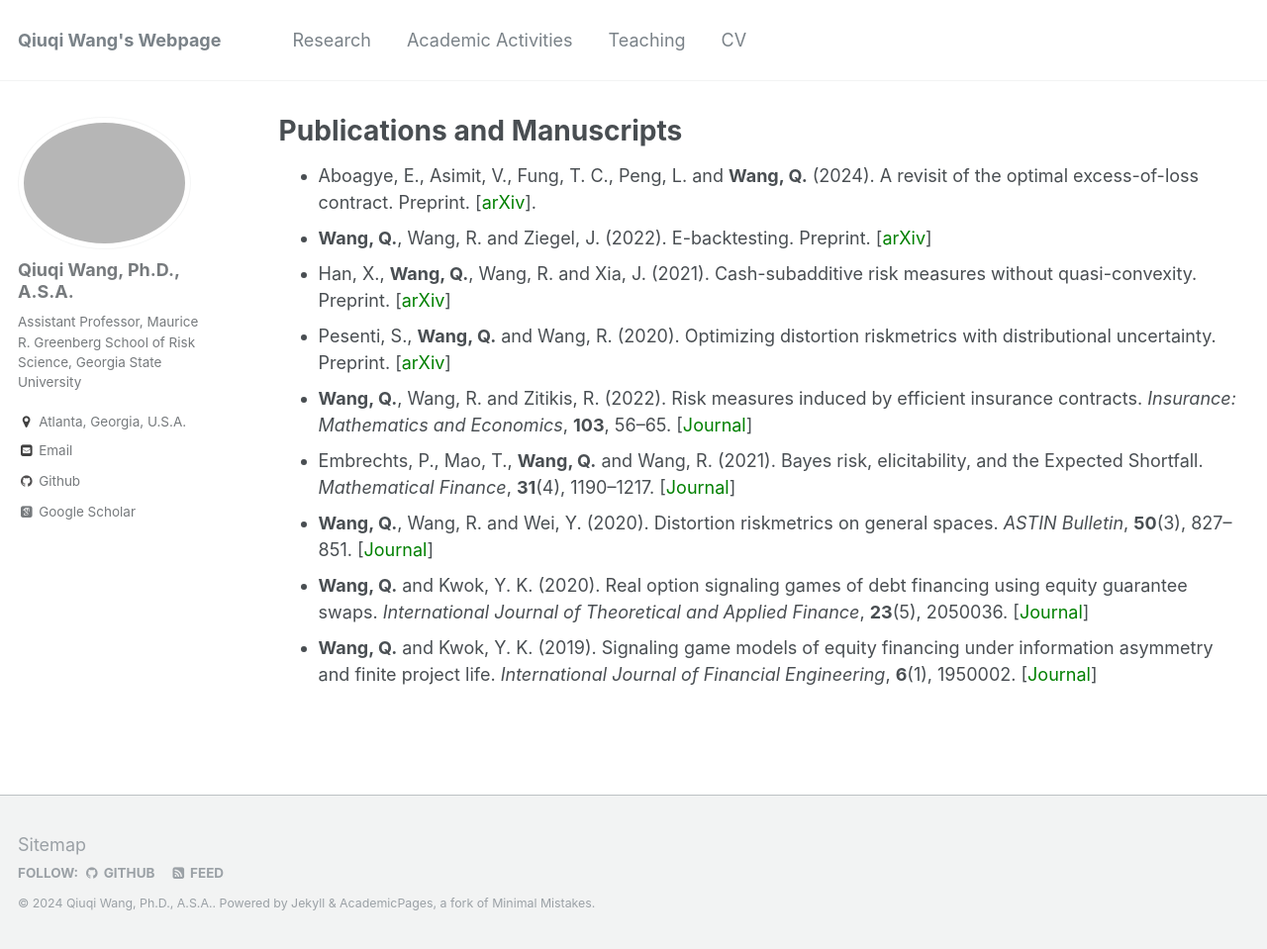
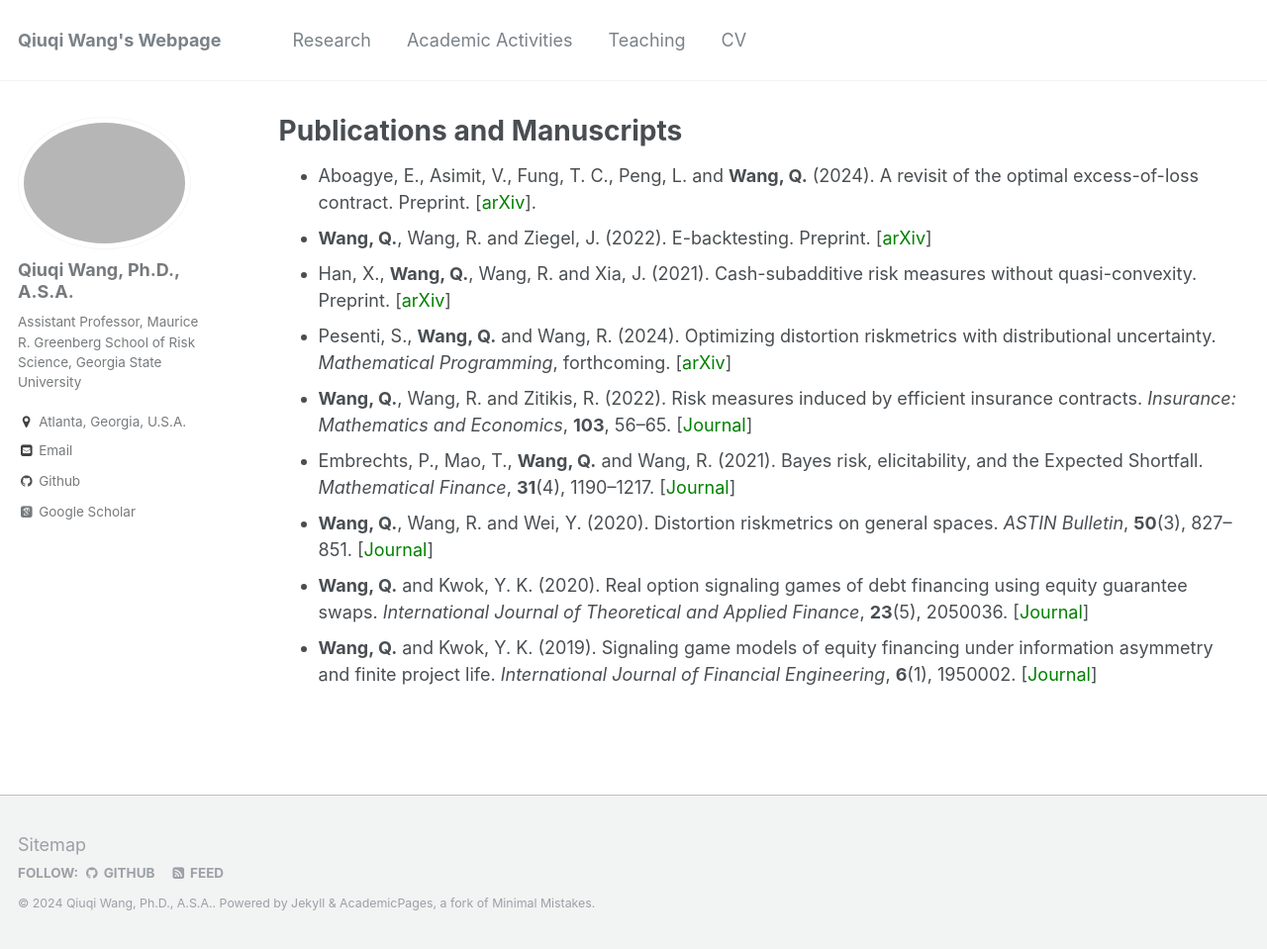
Before and after one commit to qwangan/qwangan.github.io, a Jekyll site: the page built from _pages/publications.md, in a window 1280 px wide and 959 px high. Shown: the whole window at 99% size. Built offline with Jekyll 4.4.1, drawn with Linux system fonts in a browser that asks for light colours; some web fonts are replaced.

Commit message:
Update publications.md

```diff
--- a/_pages/publications.md
+++ b/_pages/publications.md
@@ -8,7 +8,7 @@
 * Aboagye, E., Asimit, V., Fung, T. C., Peng, L. and **Wang, Q.** (2024). A revisit of the optimal excess-of-loss contract. Preprint. [[<span style="color:green">arXiv</span>]](https://arxiv.org/abs/2405.00188).
 * **Wang, Q.**, Wang, R. and Ziegel, J. (2022). E-backtesting. Preprint. [[<span style="color:green">arXiv</span>]](https://arxiv.org/abs/2209.00991)
 * Han, X., **Wang, Q.**, Wang, R. and Xia, J. (2021). Cash-subadditive risk measures without quasi-convexity. Preprint. [[<span style="color:green">arXiv</span>]](https://arxiv.org/abs/2110.12198#)
-* Pesenti, S., **Wang, Q.** and Wang, R. (2020). Optimizing distortion riskmetrics with distributional uncertainty. Preprint. [[<span style="color:green">arXiv</span>]](http://arxiv.org/abs/2011.04889)
+* Pesenti, S., **Wang, Q.** and Wang, R. (2024). Optimizing distortion riskmetrics with distributional uncertainty. *Mathematical Programming*, forthcoming. [[<span style="color:green">arXiv</span>]](http://arxiv.org/abs/2011.04889)
 * **Wang, Q.**, Wang, R. and Zitikis, R. (2022). Risk measures induced by efficient insurance contracts. *Insurance: Mathematics and Economics*, **103**, 56--65. [[<span style="color:green">Journal</span>]](https://doi.org/10.1016/j.insmatheco.2022.01.003)
 * Embrechts, P., Mao, T., **Wang, Q.** and Wang, R. (2021). Bayes risk, elicitability, and the Expected Shortfall. *Mathematical Finance*, **31**(4), 1190--1217. [[<span style="color:green">Journal</span>]](https://onlinelibrary.wiley.com/doi/full/10.1111/mafi.12313)
 * **Wang, Q.**, Wang, R. and Wei, Y.  (2020). Distortion riskmetrics on general spaces. *ASTIN Bulletin*, **50**(3), 827--851. [[<span style="color:green">Journal</span>]](https://doi.org/10.1017/asb.2020.14)
```
